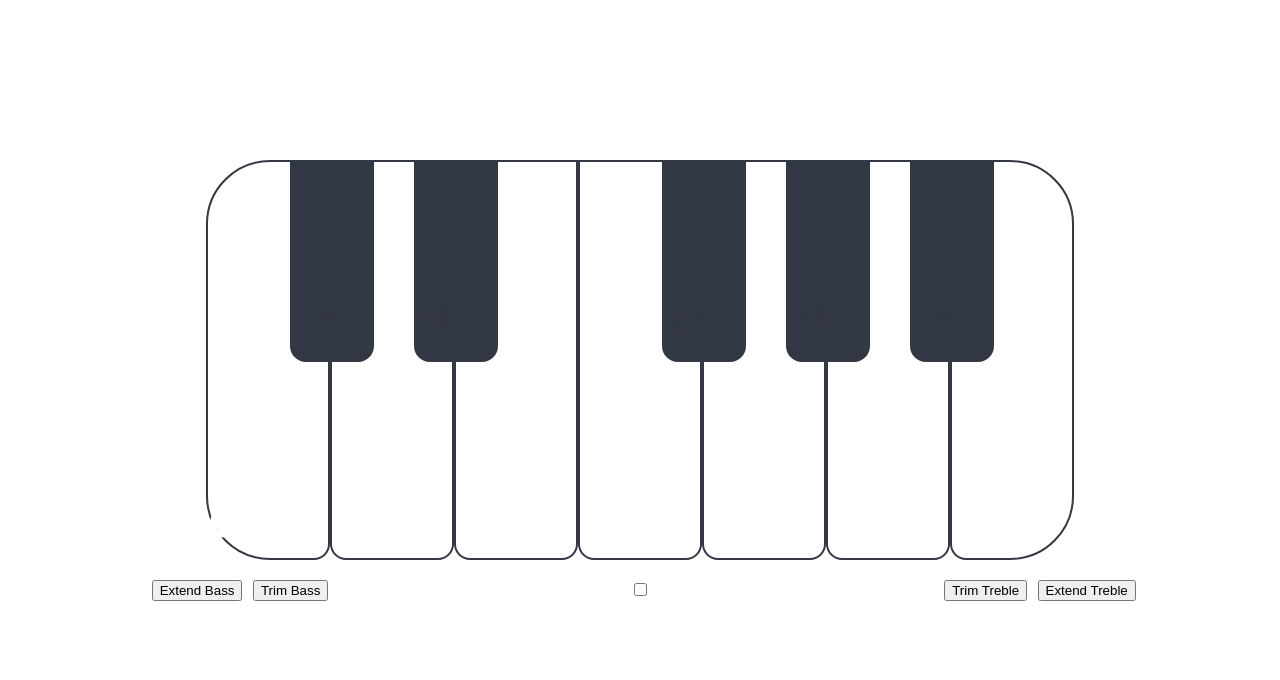
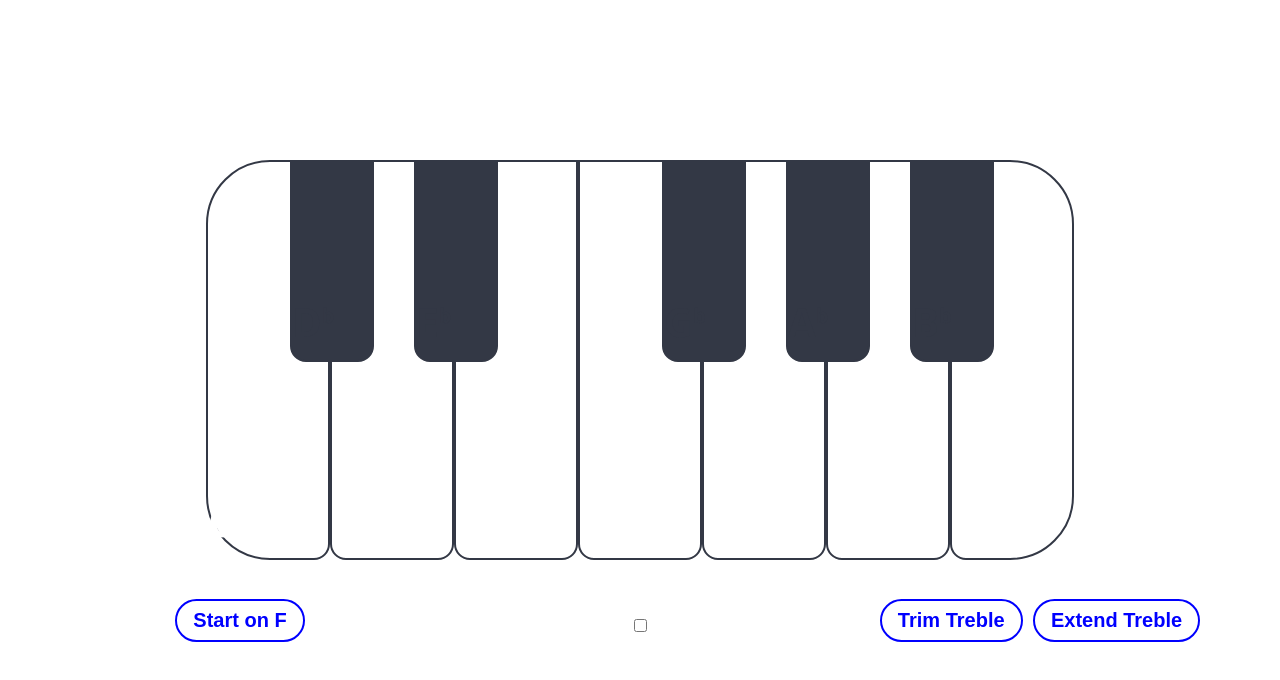
Before and after one commit to murthajosh/KeyPix, a plain HTML site: page index.html in a window 1280 px wide. Drawn offline with nearby package versions, Linux system fonts and the light colour scheme.

Commit message:
tweaks
some button styles and i removed the ability to trim the bass side. it was overkill

```diff
--- a/app.js
+++ b/app.js
@@ -81,7 +81,7 @@ $( document ).ready(function() {
 
     $("#bass-trim").click(function() {
     $(".keyBoard").children().first().remove();
-    // $( ".blackKey:first-child" ).remove();
+    $(".keyBoard").children().first().blackKey.remove();
     });
 
   // These functions change the key color. I had to attach the event to the document first then get more specific because otherwise user couldn't interact with any keys that had been appended *after the page load. This way makes it so even keys appended with 'extend range' can be interacted with.
--- a/index.html
+++ b/index.html
@@ -69,8 +69,8 @@
 
     <div class="row controls">
         <div class="col-3">
-            <button class="range-control" id="bass-extend">Extend Bass</button>
-            <button class="range-control" id="bass-trim">Trim Bass</button>
+            <button class="range-control" id="bass-extend">Start on F</button>
+            <!-- <button class="range-control" id="bass-trim">Trim Bass</button> -->
         </div>
         <div class="col-3">
             <input type="checkbox" name="accidentals" id="accidentals-toggle">
--- a/style.css
+++ b/style.css
@@ -22,6 +22,7 @@ body {
     height: 400px;
     border-radius: 16px;
     justify-content: center;
+    margin-bottom: 2rem;
 }
 
 .whiteKey {
@@ -150,3 +151,21 @@ sup {
     flex-basis: 33.333%;
     text-align: center;
 }
+
+.range-control {
+    color: blue;
+    font-size: 1.25rem;
+    font-weight: bold;
+    padding-top: .5rem;
+    padding-bottom: .5rem;
+    padding-left: 1rem;
+    padding-right: 1rem;
+    border: 2px solid blue;
+    border-radius: 2rem;
+    background-color: white;
+}
+
+.range-control:hover {
+    box-shadow: 0px 8px 8px rgba(0, 0, 0, 0.25);
+    background-color: lightblue;
+}
```
